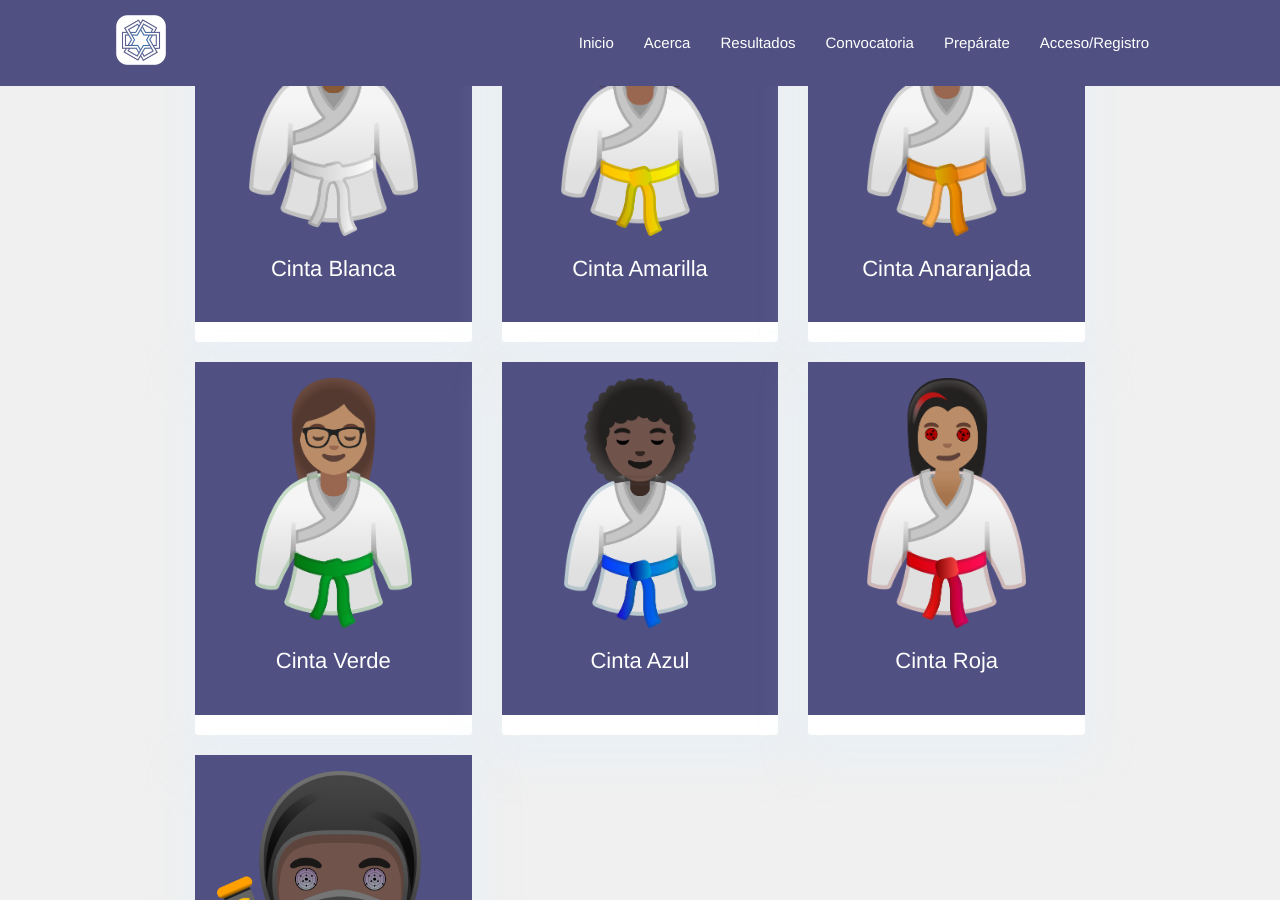
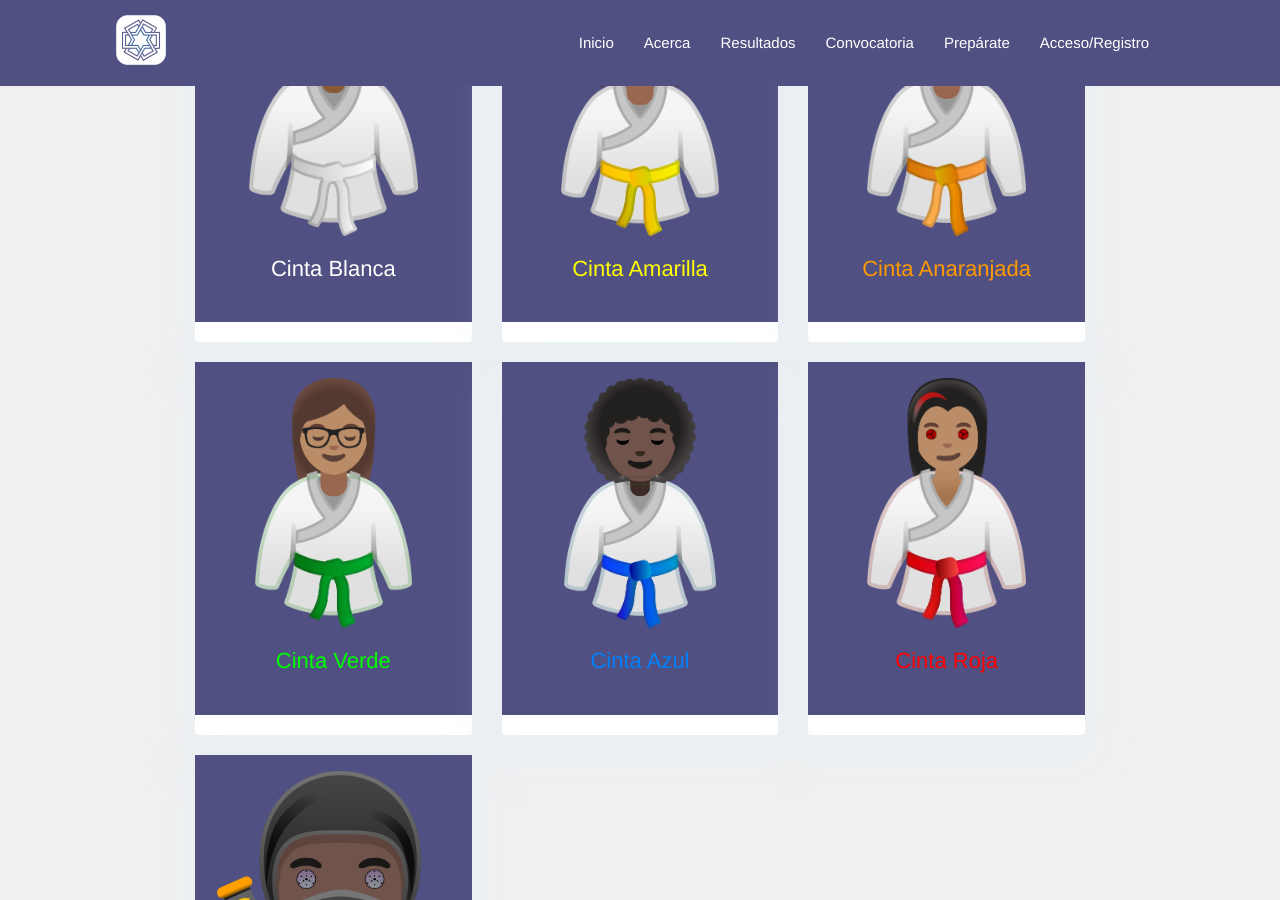
Before and after one commit to OlimpiadaMatematicasMichoacan/WOMM, a Jekyll site: the page built from _pages/convocatoria.md, in a window 1280 px wide and 900 px high, scrolled down 1928 px. Built offline with Jekyll 4.4.1, drawn with Linux system fonts in a browser that asks for light colours.

```diff
--- a/_pages/convocatoria.md
+++ b/_pages/convocatoria.md
@@ -85,7 +85,7 @@
       <div class="card hover-shadow shadow">
         <div class="card-body active-bg-primary text-center px-2 py-3">
           <img src="/assets/images/niveles/yellowbelt.png" height=250>
-          <h4 class="mb-4">Cinta Amarilla</h4>
+          <h4 class="mb-4"><span style="color:#ffff00">Cinta Amarilla</span></h4>
 <!--           <p>Intermedio</p> -->
         </div>
       </div>
@@ -95,7 +95,7 @@
       <div class="card hover-shadow shadow">
         <div class="card-body active-bg-primary text-center px-2 py-3">
           <img src="/assets/images/niveles/orangebelt.png" height=250>
-          <h4 class="mb-4">Cinta Anaranjada</h4>
+          <h4 class="mb-4"><span style="color:#ff9900">Cinta Anaranjada</span></h4>
 <!--           <p>Avanzado</p> -->
         </div>
       </div>
@@ -105,7 +105,7 @@
       <div class="card hover-shadow shadow">
         <div class="card-body active-bg-primary text-center px-2 py-3">
           <img src="/assets/images/niveles/greenbelt.png" height=250>
-          <h4 class="mb-4">Cinta Verde</h4>
+          <h4 class="mb-4"><span style="color:#00ff00">Cinta Verde</span></h4>
 <!--           <p>Avanzado</p> -->
         </div>
       </div>
@@ -115,7 +115,7 @@
       <div class="card hover-shadow shadow">
         <div class="card-body active-bg-primary text-center px-2 py-3">
           <img src="/assets/images/niveles/bluebelt.png" height=250>
-          <h4 class="mb-4">Cinta Azul</h4>
+          <h4 class="mb-4"><span style="color:#0080ff">Cinta Azul</span></h4>
 <!--           <p>Avanzado</p> -->
         </div>
       </div>
@@ -125,7 +125,7 @@
       <div class="card hover-shadow shadow">
         <div class="card-body active-bg-primary text-center px-2 py-3">
           <img src="/assets/images/niveles/redbelt.png" height=250>
-          <h4 class="mb-4">Cinta Roja</h4>
+          <h4 class="mb-4"><span style="color:#ff0000">Cinta Roja</span></h4>
 <!--           <p>Avanzado</p> -->
         </div>
       </div>
@@ -136,7 +136,7 @@
       <div class="card hover-shadow shadow">
         <div class="card-body active-bg-primary text-center px-2 py-3">
           <img src="/assets/images/niveles/ninja.png" height=250>
-          <h4 class="mb-4">Cinta Negra</h4>
+          <h4 class="mb-4"><span style="color:#000000">Cinta Negra</span></h4>
 <!--           <p>Avanzado</p> -->
         </div>
       </div>
```
Also changed, not shown: assets/images/niveles/ninja.png, assets/images/niveles/redbelt.png.
